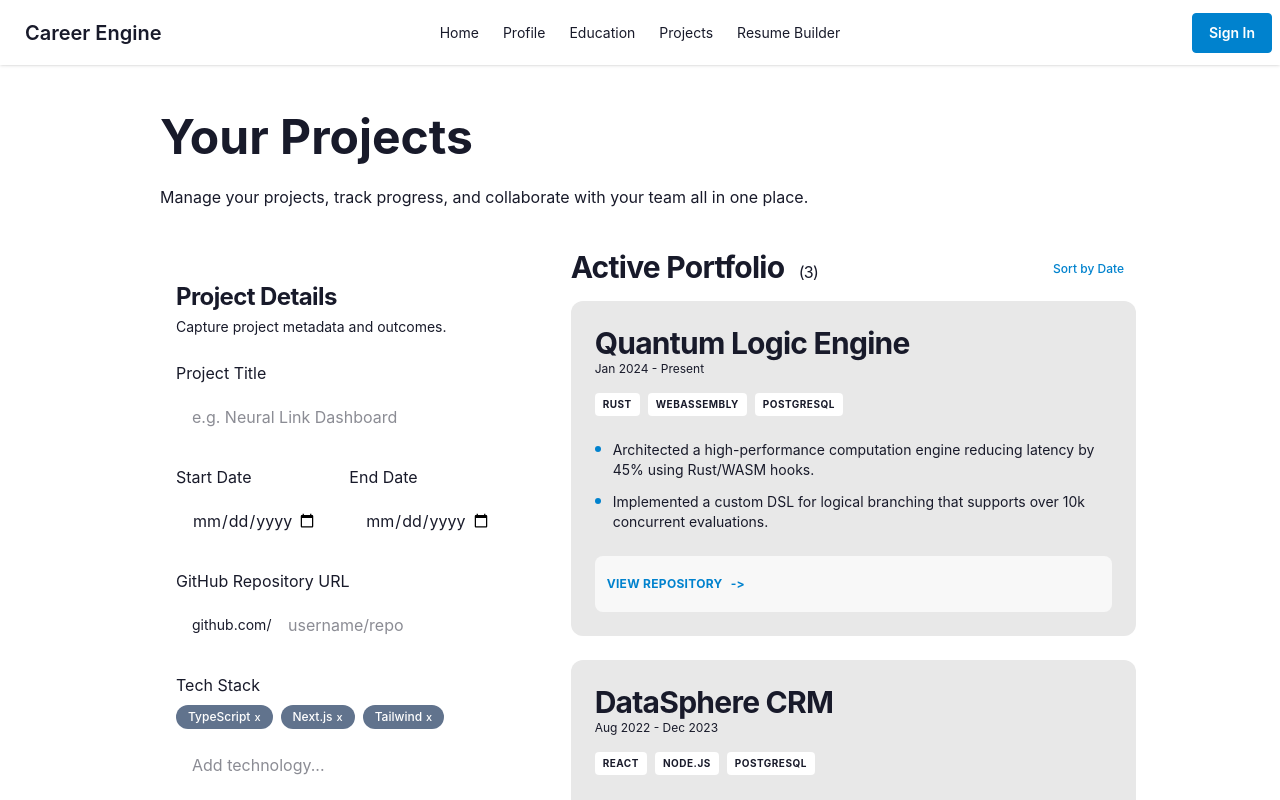
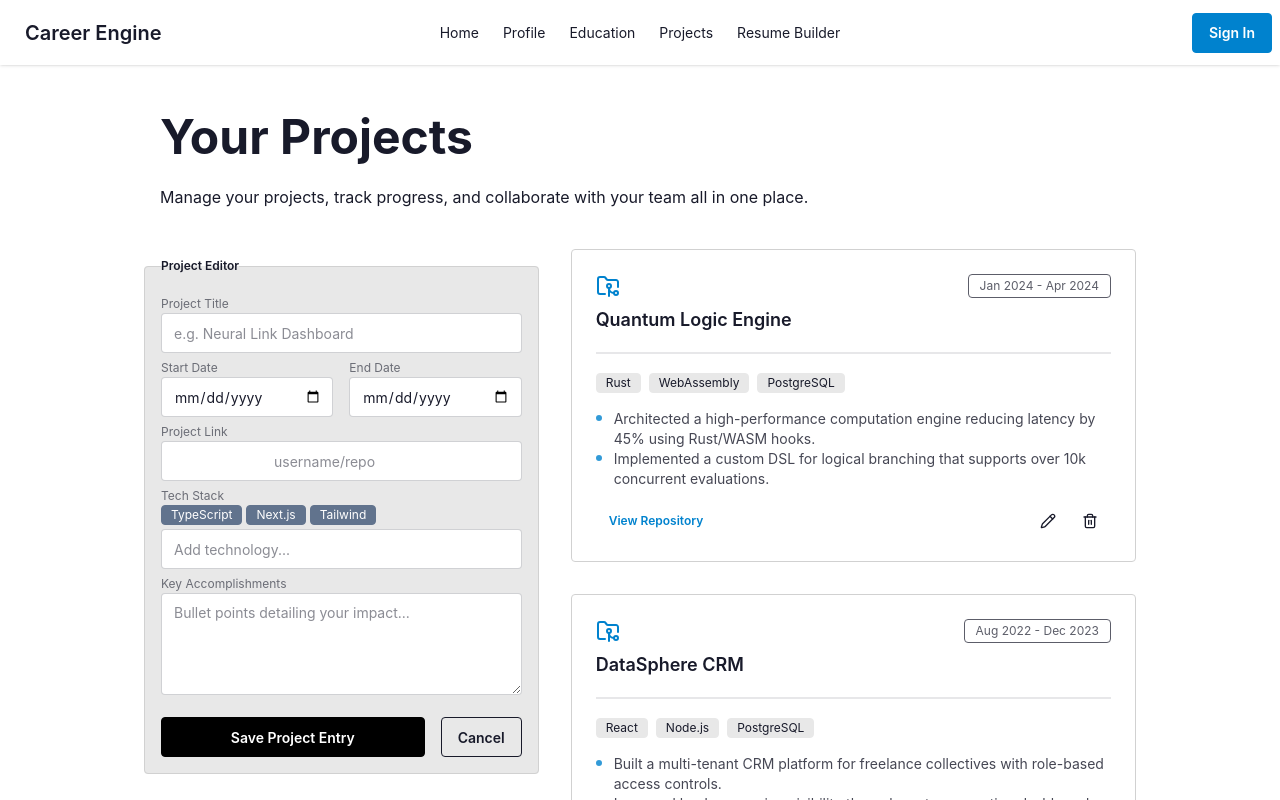
Before and after one commit to DPTPhatUS/career-engine-frontend, a React (Vite) app: page /projects in a window 1280 px wide. Shown: the top 800 px of the page. Built offline with nearby package versions, Linux system fonts and the light colour scheme.

Commit message:
projects ui

```diff
--- a/src/components/education/EducationCard.tsx
+++ b/src/components/education/EducationCard.tsx
@@ -44,7 +44,7 @@ function EducationCard({ item }: EducationCardProps) {
           </div>
 
           {hasCoursework ? (
-            <div className="text-sm opacity-80">
+            <div className="text-sm">
               <p>
                 <strong>Coursework:</strong> {item.coursework?.join(', ')}
               </p>
@@ -53,8 +53,8 @@ function EducationCard({ item }: EducationCardProps) {
         </div>
 
         <div className="card-actions justify-between mt-4">
-          <div className="badge badge-success gap-2">
-            <span className="inline-block h-2 w-2 rounded-full bg-success-content" aria-hidden="true" />
+          <div className="badge badge-success">
+            <span className="inline-block size-2 rounded-full bg-success-content" aria-hidden="true" />
             Graduated
           </div>
 
--- a/src/components/projects/ProjectCard.tsx
+++ b/src/components/projects/ProjectCard.tsx
@@ -1,4 +1,4 @@
-import { Pencil, Trash2 } from 'lucide-react'
+import { FolderGit2, Pencil, Trash2 } from 'lucide-react'
 
 type ProjectPrimaryCardProps = {
   title?: string
@@ -24,57 +24,58 @@ function ProjectCard({
   repositoryLabel = 'View Repository',
 }: ProjectPrimaryCardProps) {
   return (
-    <article className="group rounded-xl bg-base-200 p-6 shadow-(--ambient-shadow) transition-colors duration-300 hover:bg-base-300">
-      <div className="mb-4 flex items-start justify-between">
-        <div>
-          <h3 className="text-3xl font-bold tracking-tight text-(--on-surface) transition-colors group-hover:text-primary">
-            {title}
-          </h3>
-          <p className="text-xs text-(--on-surface-variant)">{period}</p>
+    <div className="card border border-base-300 bg-base-100">
+      <div className="card-body">
+        <div className="flex items-start justify-between">
+          <FolderGit2 className="text-primary" aria-hidden="true" />
+          <div className="badge badge-outline text-xs opacity-70">{period}</div>
         </div>
 
-        <div className="flex gap-2 opacity-0 transition-opacity group-hover:opacity-100">
-          <button
-            type="button"
-            aria-label="Edit project"
-            className="btn btn-ghost btn-sm btn-square border-0 text-(--on-surface-variant) hover:bg-base-100 hover:text-primary"
-          >
-            <Pencil className="h-4 w-4" aria-hidden="true" />
-          </button>
-          <button
-            type="button"
-            aria-label="Delete project"
-            className="btn btn-ghost btn-sm btn-square border-0 text-(--on-surface-variant) hover:bg-base-100 hover:text-error"
-          >
-            <Trash2 className="h-4 w-4" aria-hidden="true" />
-          </button>
-        </div>
-      </div>
+        <h2 className="card-title">{title}</h2>
 
-      <div className="mb-6 flex flex-wrap gap-2">
+        <div className="divider my-1"></div>
+
+        <div className="mb-2 flex flex-wrap gap-2">
           {tags.map((tag) => (
-          <span key={tag} className="rounded px-2 py-1 text-[10px] font-bold uppercase tracking-wider bg-base-100 text-(--on-surface-variant)">
+            <span key={tag} className="badge badge-ghost badge-sm">
               {tag}
             </span>
           ))}
         </div>
 
-      <ul className="mb-6 space-y-3 text-sm text-(--on-surface-variant)">
+        <ul className="text-sm opacity-80">
           {bullets.map((bullet) => (
             <li key={bullet} className="flex gap-3">
-            <span className="mt-1.5 h-1.5 w-1.5 shrink-0 rounded-full bg-primary" />
+              <span className="mt-1.5 inline-block size-1.5 shrink-0 rounded-full bg-primary" aria-hidden="true" />
               <span>{bullet}</span>
             </li>
           ))}
         </ul>
 
-      <div className="mt-2 flex items-center justify-between rounded-lg bg-base-100/70 px-3 py-3">
-        <button type="button" className="btn btn-ghost btn-sm border-0 gap-2 px-0 text-xs font-bold uppercase tracking-wide text-primary hover:bg-transparent">
+        <div className="card-actions justify-between mt-2">
+          <button type="button" className="btn btn-ghost btn-sm text-primary">
             {repositoryLabel}
-          <span>{'->'}</span>
+          </button>
+
+          <div>
+            <button
+              type="button"
+              aria-label="Edit project"
+              className="btn btn-ghost btn-sm"
+            >
+              <Pencil className="size-4" aria-hidden="true" />
+            </button>
+            <button
+              type="button"
+              aria-label="Delete project"
+              className="btn btn-ghost btn-sm"
+            >
+              <Trash2 className="size-4" aria-hidden="true" />
             </button>
           </div>
-    </article>
+        </div>
+      </div>
+    </div>
   )
 }
 
--- a/src/components/projects/ProjectsFormPane.tsx
+++ b/src/components/projects/ProjectsFormPane.tsx
@@ -2,45 +2,33 @@ const defaultStack = ['TypeScript', 'Next.js', 'Tailwind']
 
 function ProjectsFormPane() {
   return (
-    <section className="space-y-8">
-      <div className="rounded-xl bg-base-100 p-8 shadow-(--ambient-shadow)">
-        <div className="mb-6">
-          <h2 className="text-2xl font-bold tracking-tight text-(--on-surface)">Project Details</h2>
-          <p className="mt-1 text-sm text-(--on-surface-variant)">Capture project metadata and outcomes.</p>
-        </div>
+    <div className="lg:sticky lg:top-24 lg:col-span-5">
+      <fieldset className="fieldset rounded-box border border-base-300 bg-base-200 p-4">
+        <legend className="fieldset-legend">Project Editor</legend>
 
-        <form className="space-y-6">
-          <label className="block">
-            <span className="form-label mb-2 block">
-              Project Title
-            </span>
+        <div>
+          <label className="label">Project Title</label>
           <input
             type="text"
             placeholder="e.g. Neural Link Dashboard"
-              className="ghost-field h-12 w-full rounded-lg px-4 text-base"
+            className="input w-full"
           />
-          </label>
+        </div>
 
         <div className="grid grid-cols-2 gap-4">
-            <label className="block">
-              <span className="form-label mb-2 block">
-                Start Date
-              </span>
-              <input type="date" className="ghost-field h-12 w-full rounded-lg px-4 text-base" />
-            </label>
-
-            <label className="block">
-              <span className="form-label mb-2 block">
-                End Date
-              </span>
-              <input type="date" className="ghost-field h-12 w-full rounded-lg px-4 text-base" />
-            </label>
+          <div>
+            <label className="label">Start Date</label>
+            <input type="date" className="input w-full" />
           </div>
 
-          <label className="block">
-            <span className="form-label mb-2 block">
-              GitHub Repository URL
-            </span>
+          <div>
+            <label className="label">End Date</label>
+            <input type="date" className="input w-full" />
+          </div>
+        </div>
+
+        <div>
+          <label className="label">Project Link</label>
           <div className="relative">
             <span className="pointer-events-none absolute left-4 top-1/2 -translate-y-1/2 text-sm text-(--on-surface-variant)">
               github.com/
@@ -48,55 +36,46 @@ function ProjectsFormPane() {
             <input
               type="text"
               placeholder="username/repo"
-                className="ghost-field h-12 w-full rounded-lg px-4 pl-28 text-base"
+              className="input w-full pl-28"
             />
           </div>
-          </label>
+        </div>
 
         <div>
-            <span className="form-label mb-2 block">
-              Tech Stack
-            </span>
-
-            <div className="mb-3 flex flex-wrap gap-2">
+          <label className="label">Tech Stack</label>
+          <div className="mb-1 flex flex-wrap gap-1">
             {defaultStack.map((tech) => (
-                <span
-                  key={tech}
-                  className="inline-flex items-center gap-1 rounded-full bg-secondary px-3 py-1 text-xs font-medium text-secondary-content"
-                >
+              <div key={tech} className="badge badge-secondary badge-sm">
                 {tech}
-                  <span className="text-[11px]">x</span>
-                </span>
+              </div>
             ))}
           </div>
-
           <input
             type="text"
             placeholder="Add technology..."
-              className="ghost-field h-12 w-full rounded-lg px-4 text-base"
+            className="input w-full"
           />
         </div>
 
-          <label className="block">
-            <span className="form-label mb-2 block">
-              Key Accomplishments
-            </span>
+        <div>
+          <label className="label">Key Accomplishments</label>
           <textarea
             rows={4}
             placeholder="Bullet points detailing your impact..."
-              className="ghost-field w-full rounded-lg px-4 py-3 text-base"
+            className="textarea w-full"
           />
-            <p className="mt-1 text-[11px] italic text-(--on-surface-variant)">
-              Use markdown or plain text bullet points.
-            </p>
-          </label>
+        </div>
 
-          <button type="submit" className="btn primary-cta h-14 w-full border-0 text-base font-bold normal-case">
+        <div className="mt-4 flex gap-4">
+          <button type="submit" className="btn btn-neutral flex-1">
             Save Project Entry
           </button>
-        </form>
+          <button type="button" className="btn btn-outline">
+            Cancel
+          </button>
         </div>
-    </section>
+      </fieldset>
+    </div>
   )
 }
 
--- a/src/components/projects/ProjectsListPane.tsx
+++ b/src/components/projects/ProjectsListPane.tsx
@@ -3,7 +3,7 @@ import ProjectCard from './ProjectCard'
 const portfolioEntries = [
   {
     title: 'Quantum Logic Engine',
-    period: 'Jan 2024 - Present',
+    period: 'Jan 2024 - Apr 2024',
     tags: ['Rust', 'WebAssembly', 'PostgreSQL'],
     bullets: [
       'Architected a high-performance computation engine reducing latency by 45% using Rust/WASM hooks.',
@@ -24,8 +24,8 @@ const portfolioEntries = [
     contributorCount: 3,
   },
   {
-    title: 'Terminal.ui Theme',
-    period: 'Jul 2023 - Open Source',
+    title: 'Long Project Name That Might Overflow in the UI and Needs to Be Tested for Responsiveness',
+    period: 'Jul 2023 - Dec 2023',
     tags: ['TypeScript', 'Design System', 'Open Source'],
     bullets: [
       'Designed a terminal-inspired UI theme package adopted by community contributors.',
@@ -38,17 +38,7 @@ const portfolioEntries = [
 
 function ProjectsListPane() {
   return (
-    <section className="space-y-6">
-      <div className="mb-4 flex items-end justify-between">
-        <h2 className="text-3xl font-bold tracking-tight text-(--on-surface)">
-          Active Portfolio <span className="ml-2 text-base font-normal text-(--on-surface-variant)">(3)</span>
-        </h2>
-
-        <button type="button" className="btn btn-ghost btn-sm border-0 gap-1 font-medium normal-case text-primary hover:bg-base-200">
-          Sort by Date
-        </button>
-      </div>
-
+    <section className="space-y-8 lg:col-span-7">
       {portfolioEntries.map((entry) => (
         <ProjectCard key={entry.title} {...entry} />
       ))}
--- a/src/screens/ProjectsScreen.tsx
+++ b/src/screens/ProjectsScreen.tsx
@@ -15,14 +15,9 @@ function ProjectsScreen() {
           description="Manage your projects, track progress, and collaborate with your team all in one place."
         />
 
-        <div className="grid grid-cols-1 items-start gap-8 lg:grid-cols-12">
-          <div className="lg:col-span-5">
-            <ProjectsFormPane />
-          </div>
-
-          <div className="lg:col-span-7">
-            <ProjectsListPane />
-          </div>
+        <div className="grid grid-cols-12 items-start gap-8">
+          <ProjectsFormPane />
+          <ProjectsListPane />
         </div>
       </main>
 
```
Also changed, not shown: src/index.css (+0 -188 lines). Lines whose indentation alone changed are shown as unchanged.
